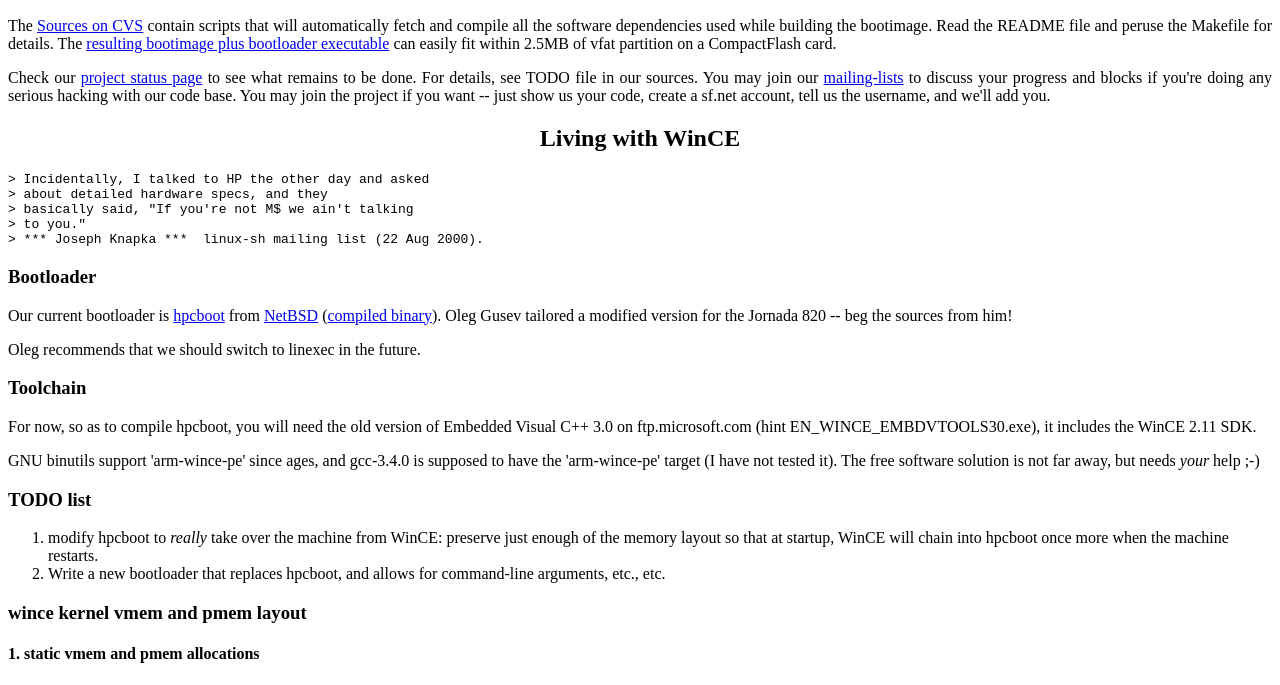
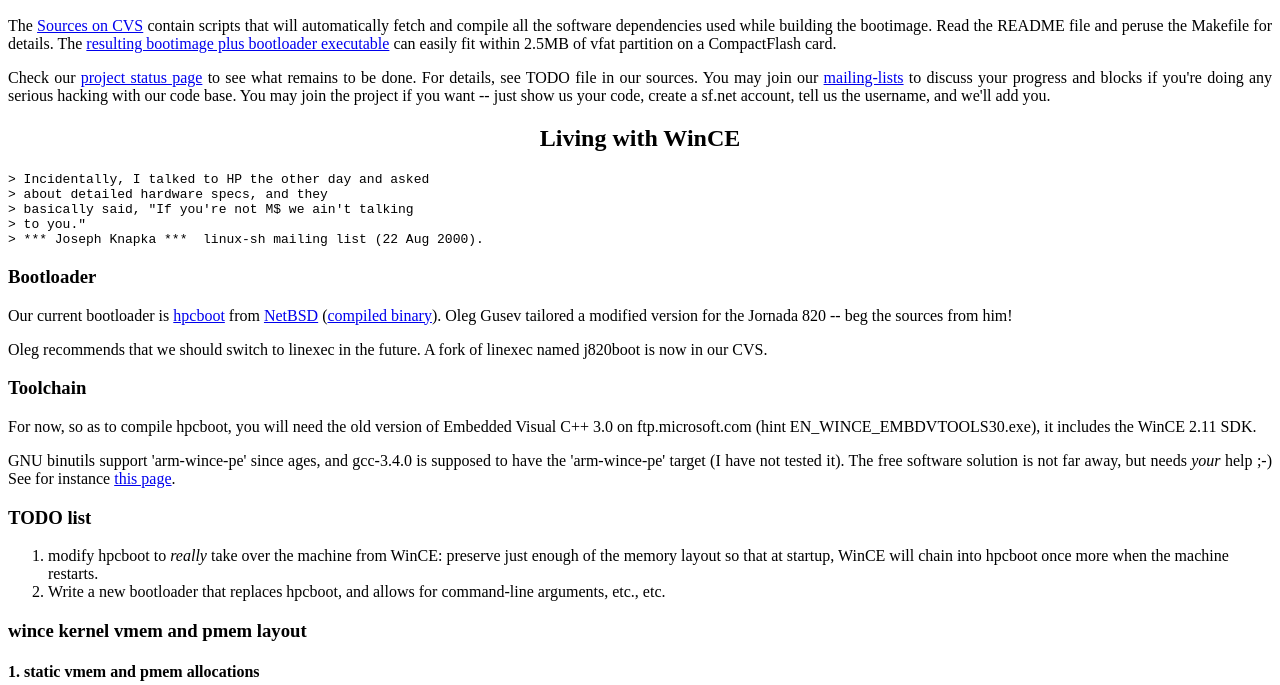
Before and after one commit to vivier/jornada820, a plain HTML site: page www/developer.html in a window 1280 px wide. Shown: the part 96-781 px from the top of the page. Drawn offline with Linux system fonts and the light colour scheme.

Commit message:
note about j820boot

```diff
--- a/www/developer.html
+++ b/www/developer.html
@@ -45,6 +45,7 @@
 </p>
 <p align="justify">
 Oleg recommends that we should switch to linexec in the future.
+A fork of linexec named j820boot is now in our CVS.
 </p>
 <h3>Toolchain</h3>
 <p align="justify">
@@ -58,6 +59,9 @@
 and gcc-3.4.0 is supposed to have the 'arm-wince-pe' target
 (I have not tested it).
 The free software solution is not far away, but needs <em>your</em> help ;-)
+See for instance
+<a href="http://win-ce.voxware.com:28575/Development%20Tools/gnuwince.html"
+>this page</a>.
 </p>
 <h3>TODO list</h3>
 <ol>
```
